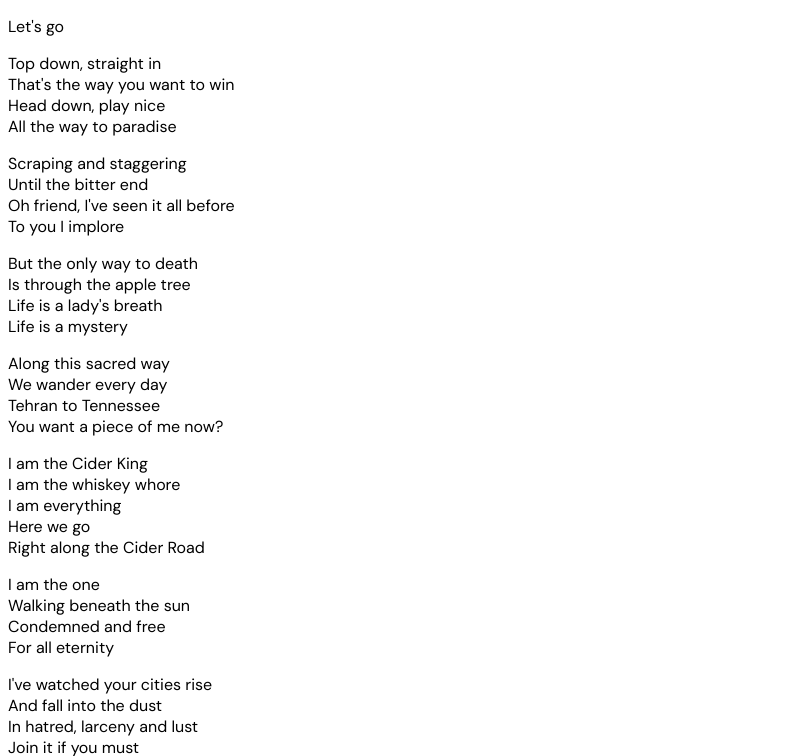
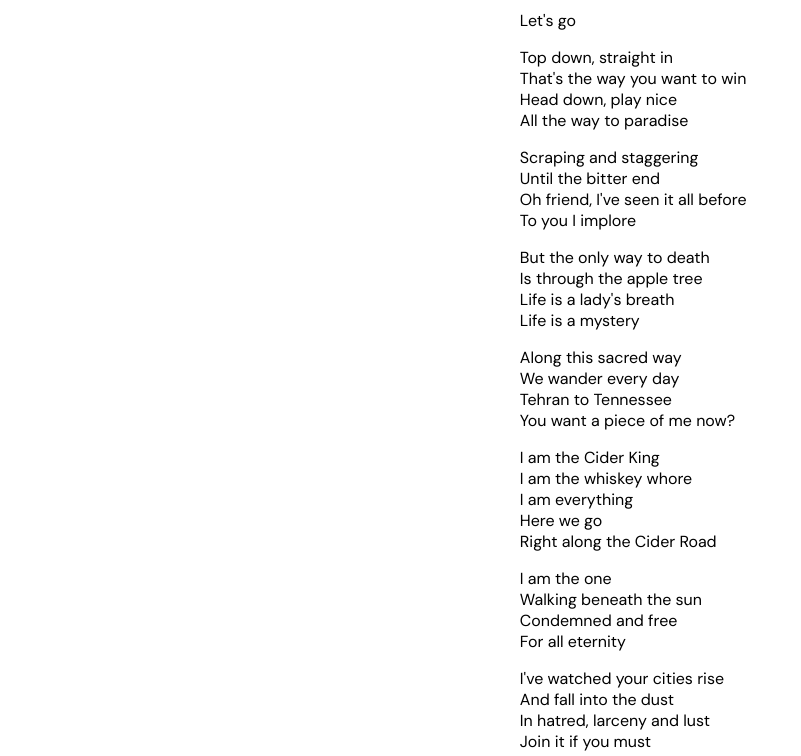
Before and after one commit to PD-2000/learning-git-2, a plain HTML site: page index.html in a window 1280 px wide. Shown: the part 115-871 px from the top of the page, without its empty margins (0-801 px from the left). Drawn offline with Linux system fonts and the light colour scheme.

Commit message:
Change lyrics position to center

```diff
--- a/css/style.scss
+++ b/css/style.scss
@@ -1,6 +1,8 @@
+// VARIABLES
 $font-header: 'DM Serif Display', serif;
 $font-text: 'DM Sans', sans-serif;
 
+// GLOBAL
 h1, h3 {
     font-family: $font-header;
 }
@@ -9,7 +11,13 @@
     font-style: italic;
 }
 
-.lyrics p {
-    display: flex;
+p {
     font-family: $font-text;
 }
+
+// LYRICS
+.lyrics {
+    display: flex;
+    align-items: center;
+    justify-content: center;
+}
--- a/index.html
+++ b/index.html
@@ -22,7 +22,8 @@
     >
 </head>
 <body>
-    <div class="lyrics">
+    <section class="lyrics">
+        <div class="column">
             <h1>Cider Road</h1>
             <h3>by The Dreadnoughts</h3>
 
@@ -115,5 +116,6 @@
                 Right along the Cider Road
             </p>
         </div>
+    </section>
 </body>
 </html>
```
Also changed, not shown: css/style.css, 1 other file. Lines whose indentation alone changed are shown as unchanged.
